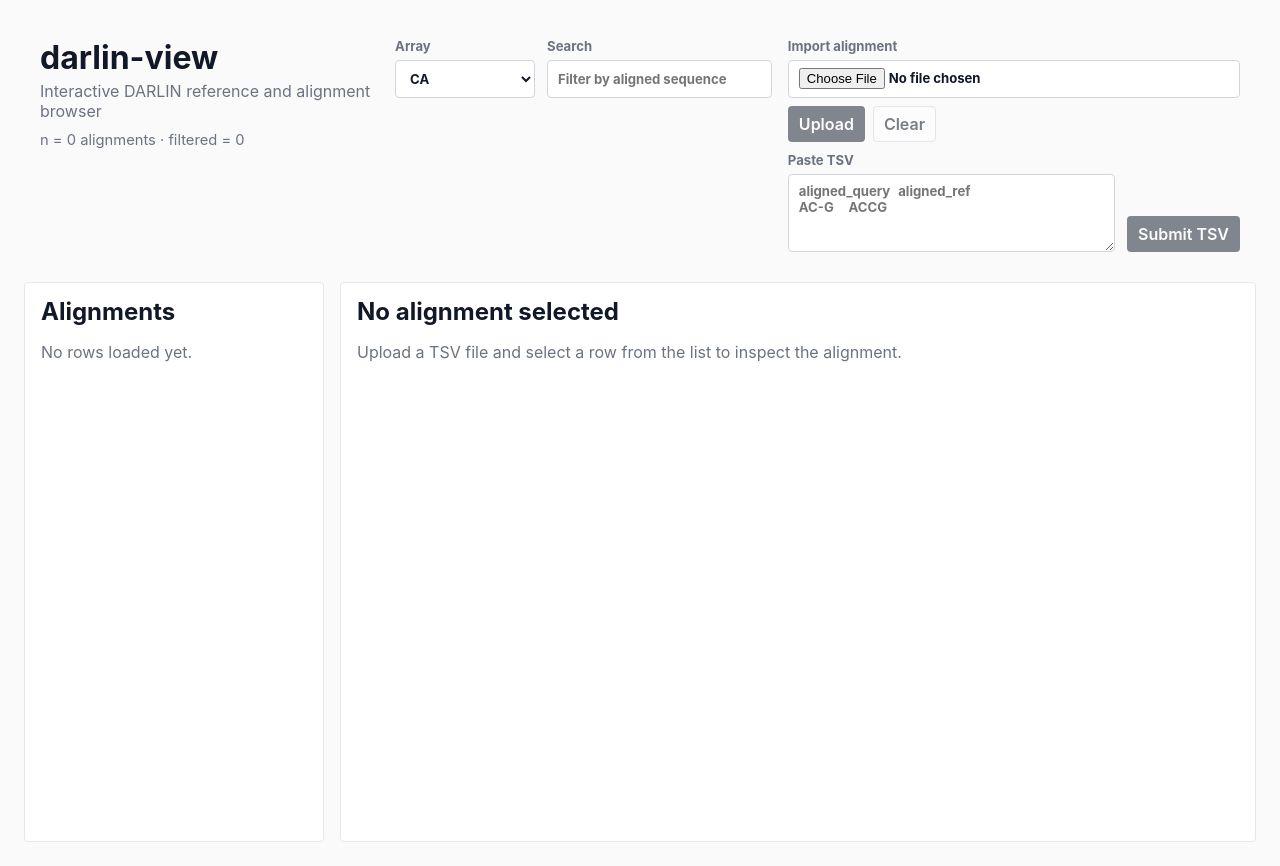
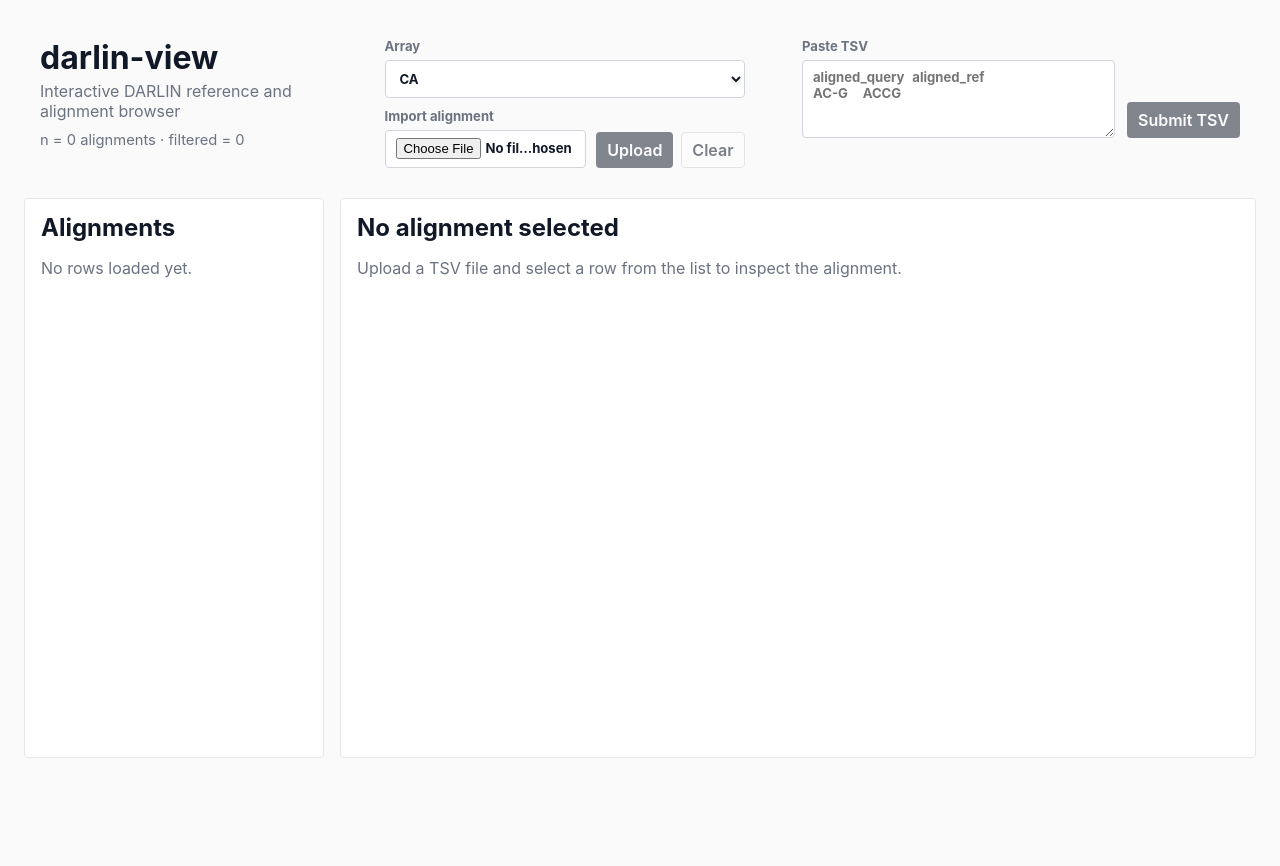
Before and after one commit to JarningGau/darlin-view, a React (Vite) app: page / in a window 1280 px wide. After the commit the page ends 800 px from the top, so only its background shows below. Built offline with nearby package versions, Linux system fonts and the light colour scheme.

Commit message:
feat: simplify toolbar import controls
Remove search filtering and rearrange import/paste controls with right-aligned actions.

Co-authored-by: Cursor <cursoragent@cursor.com>

```diff
--- a/src/App.tsx
+++ b/src/App.tsx
@@ -22,22 +22,12 @@ function readFileText(file: File): Promise<string> {
 
 export default function App() {
     const [selectedArray, setSelectedArray] = useState<ArrayId>('CA');
-    const [queryText, setQueryText] = useState('');
     const [rows, setRows] = useState<AlignmentRow[]>([]);
     const [selectedRowId, setSelectedRowId] = useState<string | null>(null);
     const [errorMessage, setErrorMessage] = useState<string | null>(null);
 
     const reference = referencesById[selectedArray];
-    const visibleRows = useMemo(() => {
-        const needle = queryText.trim().toUpperCase();
-        if (!needle) {
-            return rows;
-        }
-
-        return rows.filter(
-            (row) => row.alignedQuery.includes(needle) || row.alignedRef.includes(needle)
-        );
-    }, [queryText, rows]);
+    const visibleRows = useMemo(() => rows, [rows]);
 
     const selectedRow = visibleRows.find((row) => row.id === selectedRowId) ?? visibleRows[0] ?? null;
 
@@ -77,8 +67,6 @@ export default function App() {
             <Toolbar
                 selectedArray={selectedArray}
                 onArrayChange={setSelectedArray}
-                queryText={queryText}
-                onQueryTextChange={setQueryText}
                 totalRows={rows.length}
                 visibleRows={visibleRows.length}
                 onFileChange={handleFileChange}
--- a/src/components/Toolbar.tsx
+++ b/src/components/Toolbar.tsx
@@ -4,8 +4,6 @@ import type { ArrayId } from '../types';
 interface ToolbarProps {
     selectedArray: ArrayId;
     onArrayChange: (next: ArrayId) => void;
-    queryText: string;
-    onQueryTextChange: (value: string) => void;
     totalRows: number;
     visibleRows: number;
     onFileChange: (file: File | null) => void;
@@ -14,8 +12,6 @@ interface ToolbarProps {
 export default function Toolbar({
     selectedArray,
     onArrayChange,
-    queryText,
-    onQueryTextChange,
     totalRows,
     visibleRows,
     onFileChange
@@ -60,6 +56,7 @@ export default function Toolbar({
             </div>
 
             <div className="toolbar__controls" aria-label="Controls">
+                <div className="toolbar__controls-left">
                     <label className="field">
                         Array
                         <select
@@ -72,20 +69,10 @@ export default function Toolbar({
                             <option value="RA">RA</option>
                         </select>
                     </label>
-                <label className="field">
-                    Search
-                    <input
-                        aria-label="Search"
-                        value={queryText}
-                        onChange={(event) => onQueryTextChange(event.target.value)}
-                        placeholder="Filter by aligned sequence"
-                    />
-                </label>
-            </div>
 
                     <div className="toolbar__import" aria-label="Import alignment">
                         <div className="import-file">
-                    <label className="field upload-field">
+                            <label className="field upload-field import-file__field">
                                 Import alignment
                                 <input
                                     ref={fileInputRef}
@@ -116,6 +103,9 @@ export default function Toolbar({
                                 </button>
                             </div>
                         </div>
+                    </div>
+                </div>
+            </div>
 
             <form className="import-paste" onSubmit={handleTextSubmit} aria-label="Paste TSV">
                 <label className="field" htmlFor="alignment-tsv-text">
@@ -138,7 +128,6 @@ export default function Toolbar({
                     Submit TSV
                 </button>
             </form>
-            </div>
         </header>
     );
 }
--- a/src/styles.css
+++ b/src/styles.css
@@ -56,23 +56,33 @@ textarea {
 
 .toolbar {
     display: grid;
-    grid-template-columns: minmax(260px, 0.9fr) minmax(260px, 1fr) minmax(320px, 1.2fr);
+    grid-template-columns: minmax(260px, 0.9fr) minmax(360px, 1.1fr) minmax(320px, 1.2fr);
     gap: 16px;
     align-items: start;
     padding: 14px 16px;
 }
 
 .toolbar__brand,
-.toolbar__controls,
-.toolbar__import {
+.toolbar__controls {
     display: grid;
     gap: 10px;
 }
 
 .toolbar__controls {
-    grid-template-columns: 140px minmax(0, 1fr);
+    grid-template-columns: minmax(240px, 360px);
     align-items: end;
     gap: 12px;
+}
+
+.toolbar__controls-left {
+    display: grid;
+    gap: 10px;
+    align-items: end;
+}
+
+.toolbar__import {
+    display: grid;
+    gap: 10px;
 }
 
 .brand h1,
@@ -161,7 +171,13 @@ textarea {
 
 .import-file {
     display: grid;
-    gap: 8px;
+    grid-template-columns: minmax(0, 1fr) auto;
+    gap: 10px;
+    align-items: end;
+}
+
+.import-file__field {
+    min-width: 0;
 }
 
 .import-actions {
@@ -171,7 +187,7 @@ textarea {
 
 .import-paste {
     display: grid;
-    grid-template-columns: minmax(220px, 1fr) auto;
+    grid-template-columns: minmax(0, 1fr) auto;
     gap: 8px 12px;
     align-items: end;
 }
@@ -603,6 +619,16 @@ textarea {
     .toolbar {
         grid-template-columns: 1fr;
     }
+
+    .import-file {
+        grid-template-columns: 1fr;
+        align-items: start;
+    }
+
+    .import-paste {
+        grid-template-columns: 1fr;
+        align-items: start;
+    }
 }
 
 @media (max-width: 760px) {
```
Also changed, not shown: 1 other file (tests, documents, lock files or other folders). Lines whose indentation alone changed are shown as unchanged.
